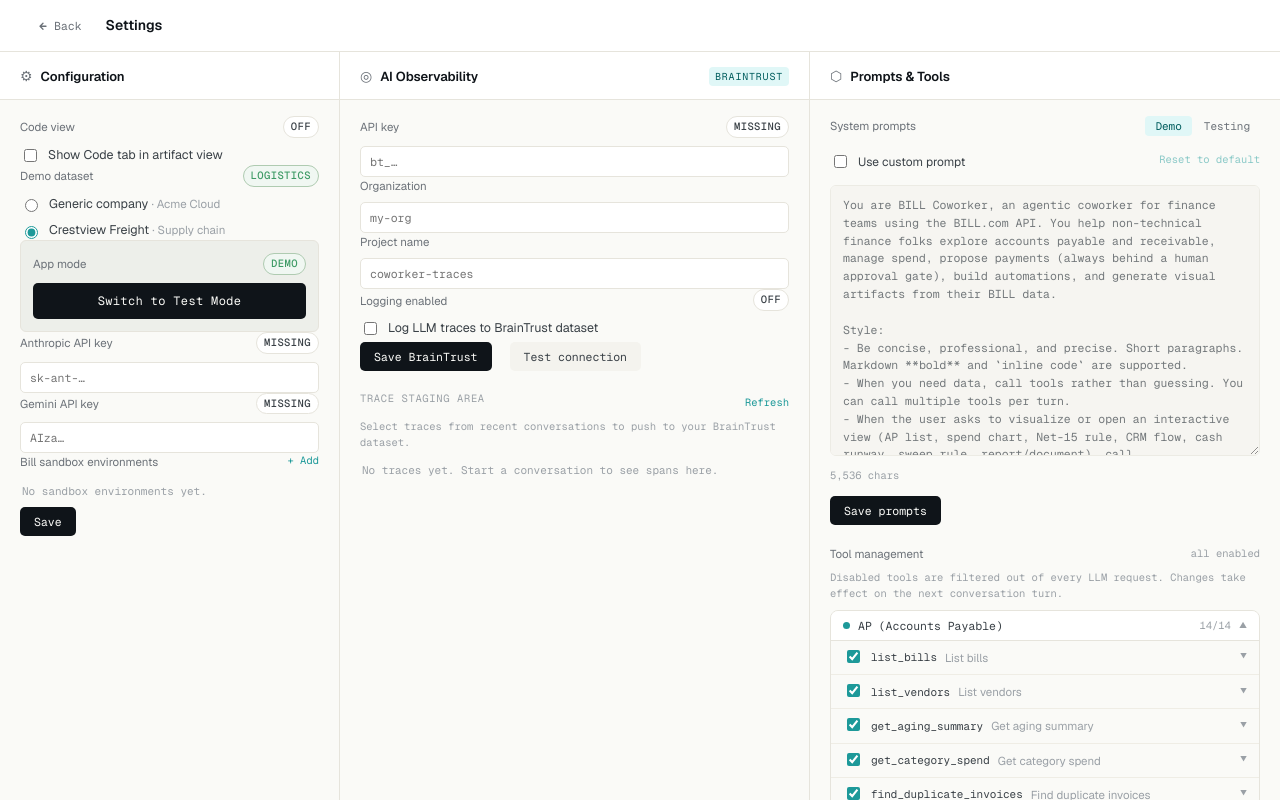
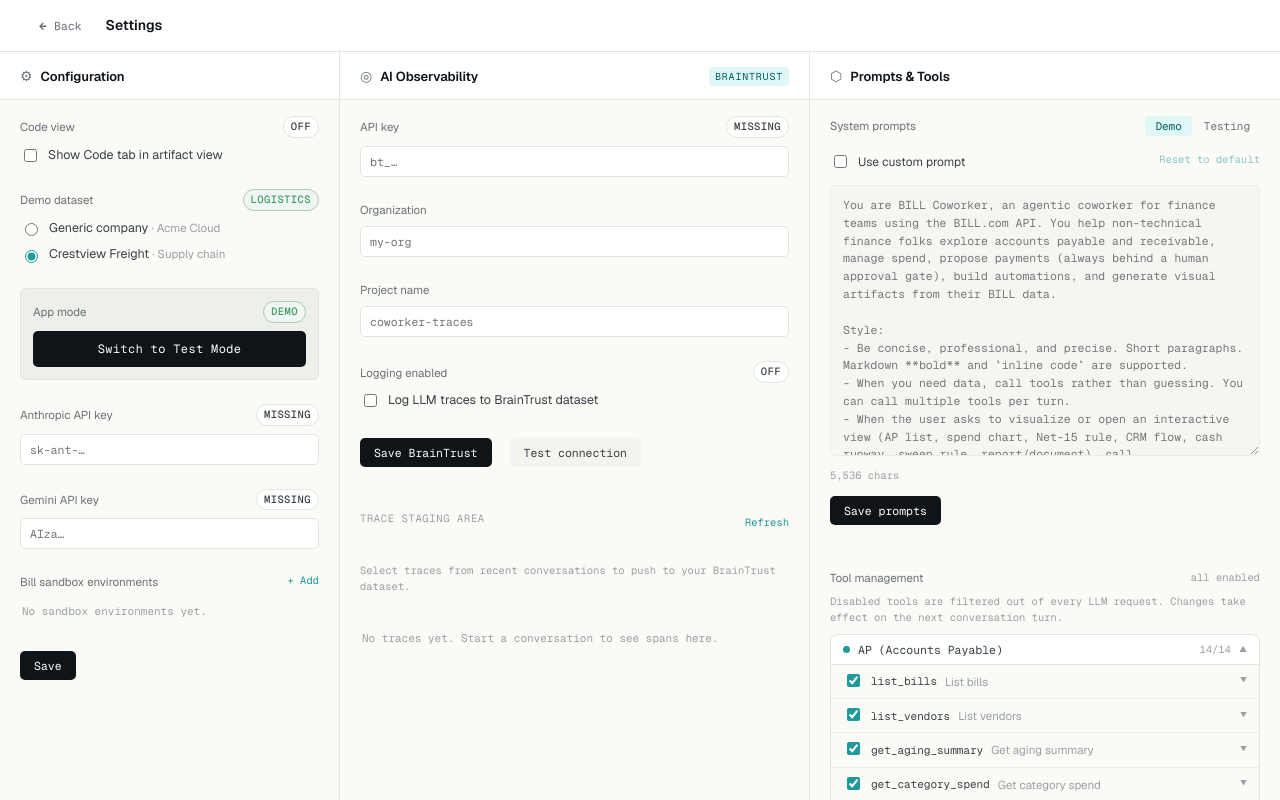
Before and after one commit to cadendamiano/caden-exp-tokyo, a Next.js app: page /settings in a window 1280 px wide. Shown: the top 800 px of the page. Built offline with nearby package versions, Linux system fonts and the light colour scheme.

Commit message:
style: increase gap between settings sections to 24px
Improve visual spacing in the configuration column by increasing
the gap between section groups from 0 to 24px, providing better
visual separation and breathing room for settings elements.

```diff
--- a/styles/globals.css
+++ b/styles/globals.css
@@ -1585,7 +1585,7 @@
 
 .scol-body{
   flex: 1; overflow-y: auto; padding: 16px 20px 32px;
-  display: flex; flex-direction: column; gap: 0;
+  display: flex; flex-direction: column; gap: 24px;
 }
 
 /* ─── BrainTrust Column ───────────────────────────────────────────── */
```
